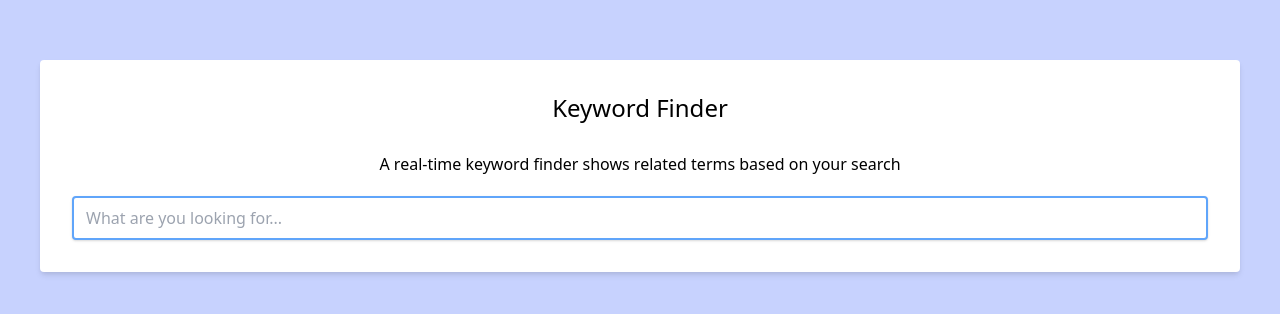
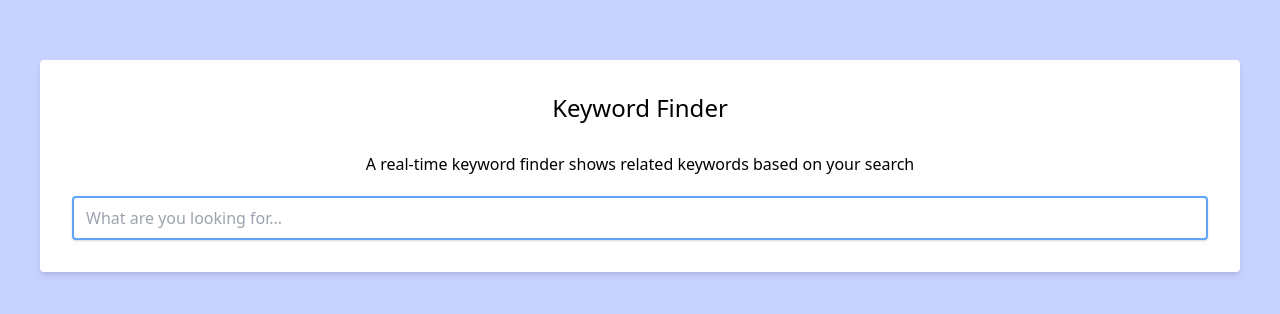
Before and after one commit to onwp/keyword-finder-react-tailwind, a React (Create React App) app: page / in a window 1280 px wide. Shown: the part 234-548 px from the top of the page. Built offline with nearby package versions, Linux system fonts and the light colour scheme.

Commit message:
Update App.js

```diff
--- a/src/App.js
+++ b/src/App.js
@@ -195,7 +195,7 @@
         <div className="w-full bg-white shadow-md rounded px-8 py-8 pt-8">
           <h1 className="text-2xl mb-7">Keyword Finder</h1>
           <p className="mb-5">
-            A real-time keyword finder shows related terms based on your search
+            A real-time keyword finder shows related keywords based on your search
           </p>
           <form action="">
             <input
```
